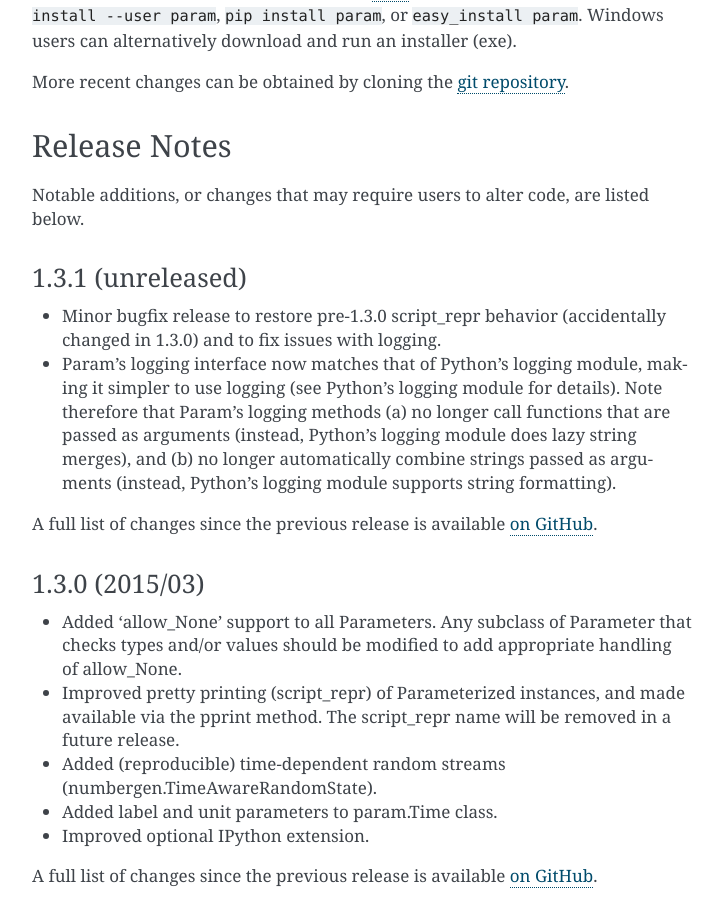
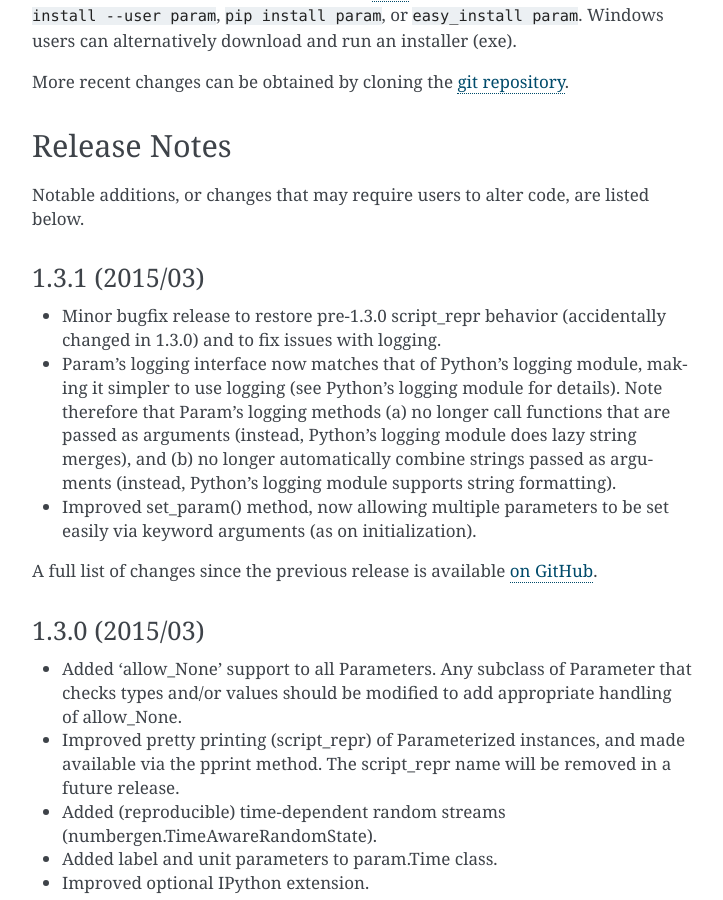
Before and after one commit to holoviz/param, a Sphinx documentation site: the page built from doc/index.rst, in a window 1280 px wide and 900 px high, scrolled down 2779 px. Shown: the whole window, without its empty margins (388-1111 px from the left). Built offline with Sphinx 7.4.7, drawn with Linux system fonts in a browser that asks for light colours; pages that are not in the unit, such as notebooks, are missing from menus; some of the changed text lies outside the part shown.

```diff
--- a/doc/index.rst
+++ b/doc/index.rst
@@ -135,8 +135,8 @@ Release Notes
 Notable additions, or changes that may require users to alter code,
 are listed below.
 
-1.3.1 (unreleased)
-__________________
+1.3.1 (2015/03)
+_______________
 
 * Minor bugfix release to restore pre-1.3.0 script_repr behavior
   (accidentally changed in 1.3.0) and to fix issues with logging.
@@ -147,9 +147,11 @@ __________________
   Python's logging module does lazy string merges), and (b) no longer
   automatically combine strings passed as arguments (instead, Python's
   logging module supports string formatting).
+* Improved set_param() method, now allowing multiple parameters to be
+  set easily via keyword arguments (as on initialization).
 
 A full list of changes since the previous release is available
-`on GitHub <https://github.com/ioam/param/compare/v1.3.0...master>`_.
+`on GitHub <https://github.com/ioam/param/compare/v1.3.0...v1.3.1>`_.
 
 
 1.3.0 (2015/03)
--- a/numbergen/__init__.py
+++ b/numbergen/__init__.py
@@ -14,7 +14,7 @@ import param
 
 
 from param.version import Version
-__version__ = Version(release=(1,3,0), fpath=__file__,
+__version__ = Version(release=(1,3,1), fpath=__file__,
                       commit="$Format:%h$", reponame="param")
 
 
--- a/param/__init__.py
+++ b/param/__init__.py
@@ -29,10 +29,10 @@ from .parameterized import logging_level # pyflakes:ignore (needed for eval)
 # only two required files.
 try:
     from .version import Version
-    __version__ = Version(release=(1,3,0), fpath=__file__,
+    __version__ = Version(release=(1,3,1), fpath=__file__,
                           commit="$Format:%h$", reponame="param")
 except:
-    __version__ = '1.3.0-unknown'
+    __version__ = '1.3.1-unknown'
 
 
 #: Top-level object to allow messaging not tied to a particular
--- a/setup.py
+++ b/setup.py
@@ -6,7 +6,7 @@ setup_args = {}
 
 setup_args.update(dict(
     name='param',
-    version="1.3.0",
+    version="1.3.1",
     description='Declarative Python programming using Parameters.',
     long_description=open('README.rst').read(),
     author= "IOAM",
```
